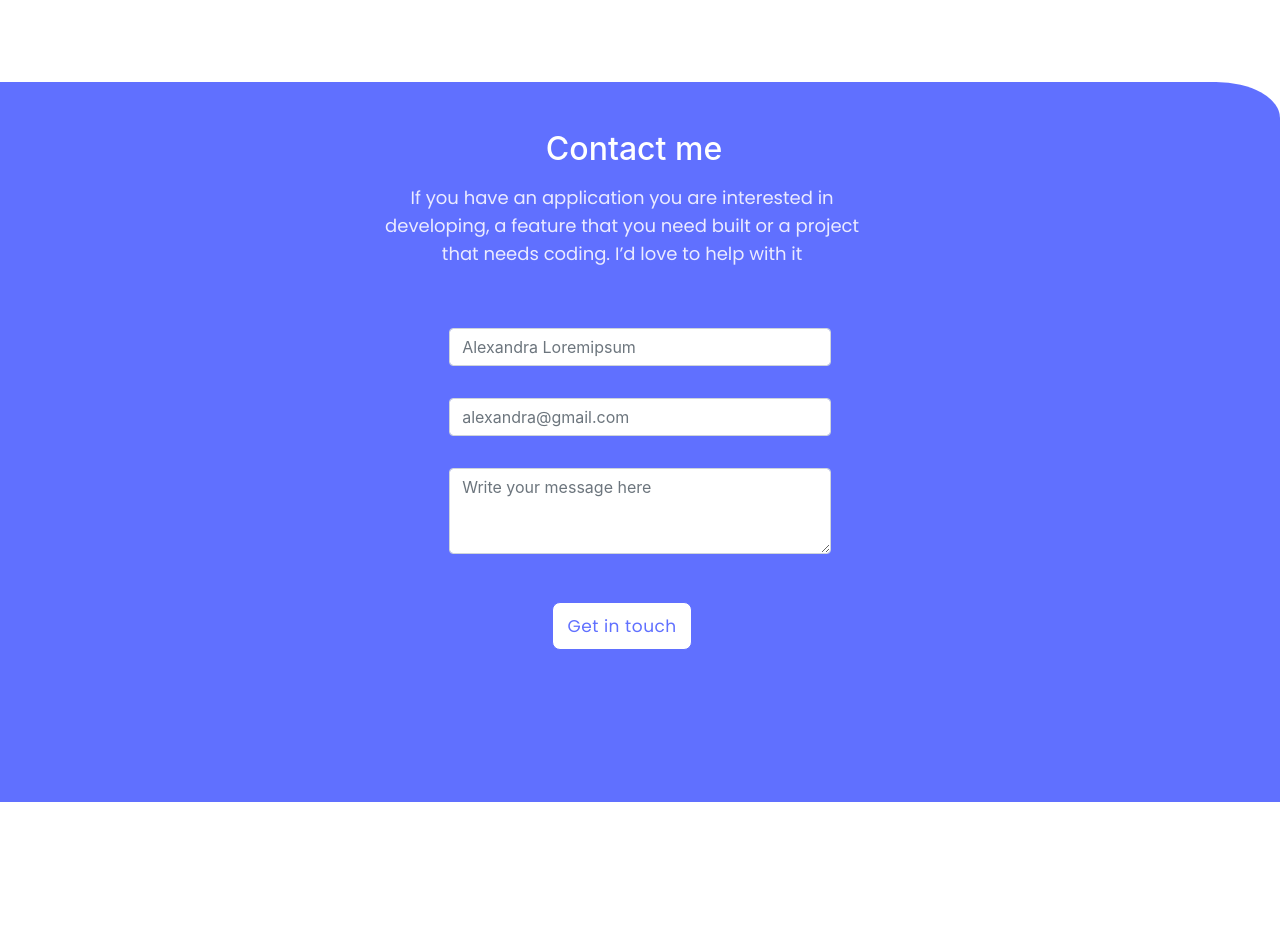
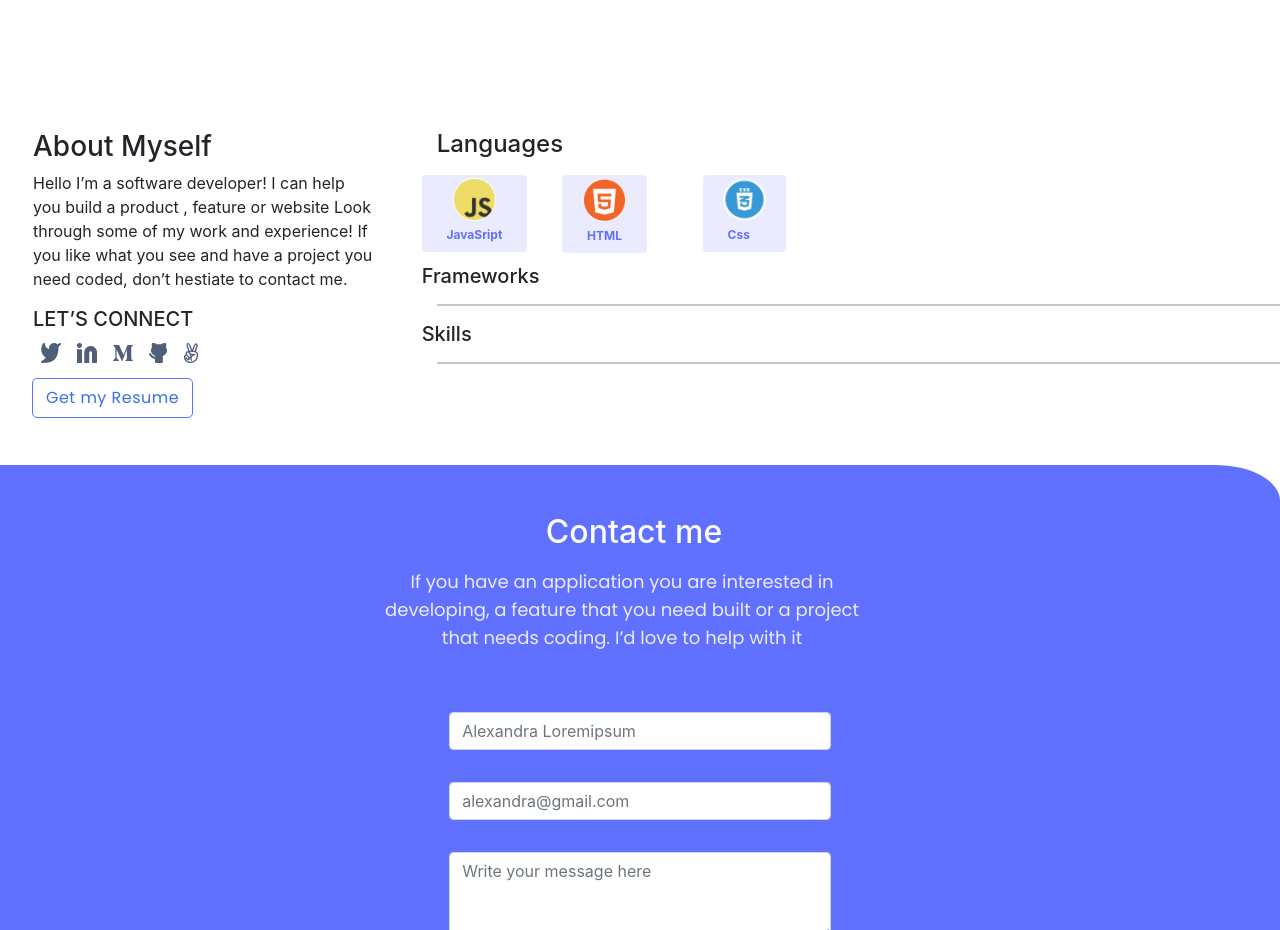
Before and after one commit to frempongdev/Portfolio-Bootstrap, a website: page index.html in a window 1280 px wide. Shown: the part 2260-3190 px from the top of the page. Before the commit the page ends 3062 px from the top, so only its background shows below. Drawn offline with nearby package versions, Linux system fonts and the light colour scheme.

Commit message:
Add about-myself section

```diff
--- a/index.html
+++ b/index.html
@@ -70,23 +70,7 @@
             </div>
             </div>
           </ul>
-              <!--  <ul class="row social-list-container col-5">
-                    <li id="twitter" class="col-1 social-list-item">
-                      <a href=""> <img src="assets/images/twitter-icon.png" alt="twitter logo"></a>
-                    </li>
-                    <li id="linkedin" class="col-1 social-list-item">
-                      <a href=""> <img src="assets/images/Linkedin-icon.png" alt="linkedin logo"></a>
-                    </li>
-                    <li id="medium" class="col-1 social-list-item">
-                      <a href=""> <img src="assets/images/mSocial-icon.png" alt="medium logo"></a>
-                    </li>
-                    <li id="github" class="col-1 social-list-item">
-                      <a href=""> <img src="assets/images/github-icon.png" alt="github logo"></a>
-                    </li>
-                    <li id="angellist" class="col-1 social-list-item">
-                      <a href=""> <img src="assets/images/handSocial-icon.png" alt="angellist logo"></a>
-                    </li>
-                </ul>-->
+
             </div>
         </div>
       </section>
@@ -255,7 +239,73 @@
                   </div>
                   </div>
                 </div>
-          </div>
+             </div>
+            </section>
+
+            <section class="about-myself">
+              <div class="row my-5">
+                <div class="col-4 px-5">
+                  <div class="about-container">
+                    <h3>About Myself</h3>
+                    <p>Hello I’m a software developer! I can help you build a product , feature or website Look through some of my work and experience! If you like what you see and have a project you need coded, don’t hestiate to contact me.</p>
+                    <h5>LET’S CONNECT</h5>
+                    <ul class="container">
+                      <div class="row">
+                        <div class="col-auto px-2">
+                          <li >
+                            <a href="#"> <img src="vectors/Vector4.png" alt="twitter logo"></a>
+                          </li>
+                        </div>
+                        <div class="col-auto px-2 pt-0">
+                        <li >
+                          <a href="#"> <img src="assets/images/Linkedin-icon.png" alt="linkedin logo"></a>
+                        </li>
+                      </div>
+                        <div class="col-auto  px-2">
+                        <li >  <a href="#"> <img src="vectors/Vector5.png" alt="Medium logo"></a></li>
+                      </div>
+                       <div class="col-auto px-2">
+                        <li >  <a href="#"> <img src="vectors/Vector1.png" alt="Github logo"></a></li>
+                      </div>
+                      <div class="col-auto px-2">
+                        <li >  <a href="#"> <img src="vectors/Vector3.png" alt="Angellist logo"></a></li>
+                      </div>
+                      </div>
+                    </ul>
+                    <a href="#" class="btn ">Get my Resume</a>
+                  </div>
+                </div>
+                <div class="col-8">
+                  <div class="lang-container">
+
+                     <div class="row" id="frempong">
+
+                      <h4  class= "col-8" id="lang">Languages</h4>
+                      <img class="col-4 chevron" src="vectors/Chevron.png">
+                    </div>
+                    <div class="row mx-0 mt-2 " id="lang-co">
+                      <div class="col-2 px-0 mx-0" id="badgez">
+                        <span class="row badge"><img src="vectors/Js.png" id="jv">
+                          <p class="row mx-2 my-2"> JavaSript</p></span></div>
+
+                      <div class="col-2 px-0 mx-0 "id="badgez" >
+                        <span class="row badge"><img src="vectors/Html.png" id="ht">
+                        <p class="row mx-2 my-2">HTML</p>
+                        </span>
+                      </div>
+                      <div class="col-2 px-0 mx-0" id="badgez">
+                        <span class=" row badge"><img src="vectors/CSS.png" id="cs">
+                          <p class="row mx-2 my-2">Css</p></span>
+                      </div>
+
+                    </div>
+
+                  <h5 class="row">Frameworks</h5>
+                 <hr class="hr">
+                  <h5 class="row">Skills</h5>
+                  <hr class="hr">
+                  </div>
+              </div>
             </section>
 
             <section class="contact">
--- a/style.css
+++ b/style.css
@@ -1,5 +1,6 @@
 body {
   font-family: 'Poppins', sans-serif;
+  background: #E5E5E5;
 }
 
 .headline {
@@ -111,7 +112,22 @@ ul {
   letter-spacing: 0.03em;
   color: #6070ff;
 }
+.chevron{
+width:5px;
+display: none;
+}
+#badgez{
+  width: 10%;
+  height: 10%;
 
+}
+
+#lang-co{
+  display: flex;
+  flex-direction: row;
+  row-gap: 1%;
+
+}
 #ruby {
   width: 6rem;
   height: 1.5rem;
@@ -171,3 +187,19 @@ form {
   color: #6070ff;
   border: 1px solid #6070ff;
 }
+#lang-badge{
+  width:20rem;
+}
+
+#ht{
+  width: 90%;
+  height: 90%;
+}
+#cs{
+  width: 90%;
+  height: 90%;
+}
+#jv{
+  width: 70%;
+  height: 74%;
+}
```
